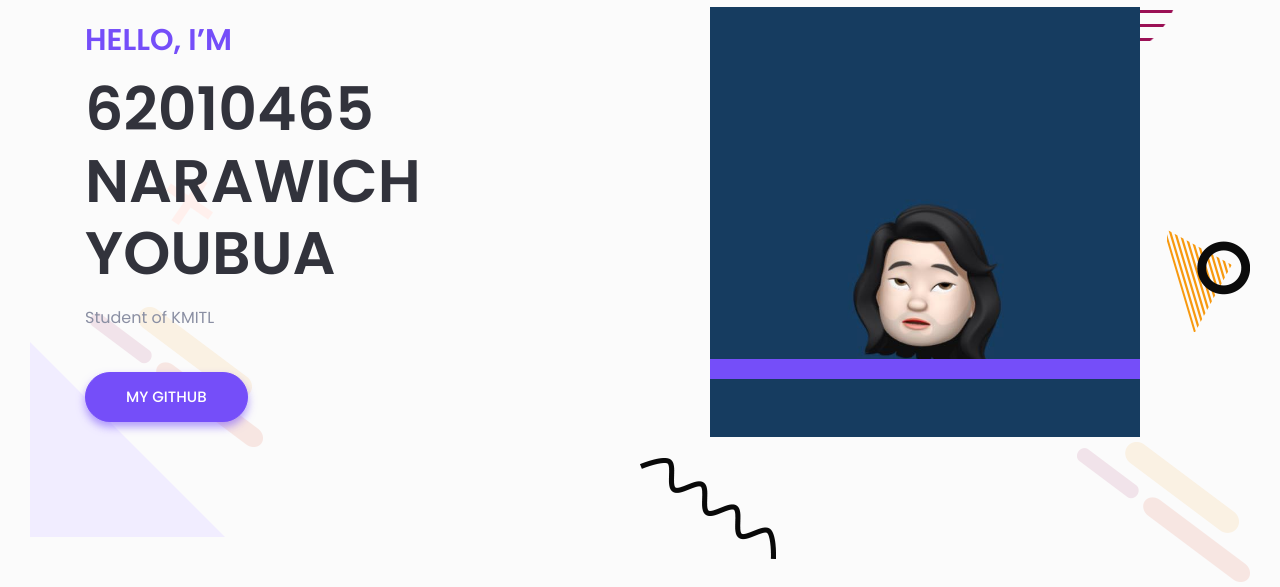
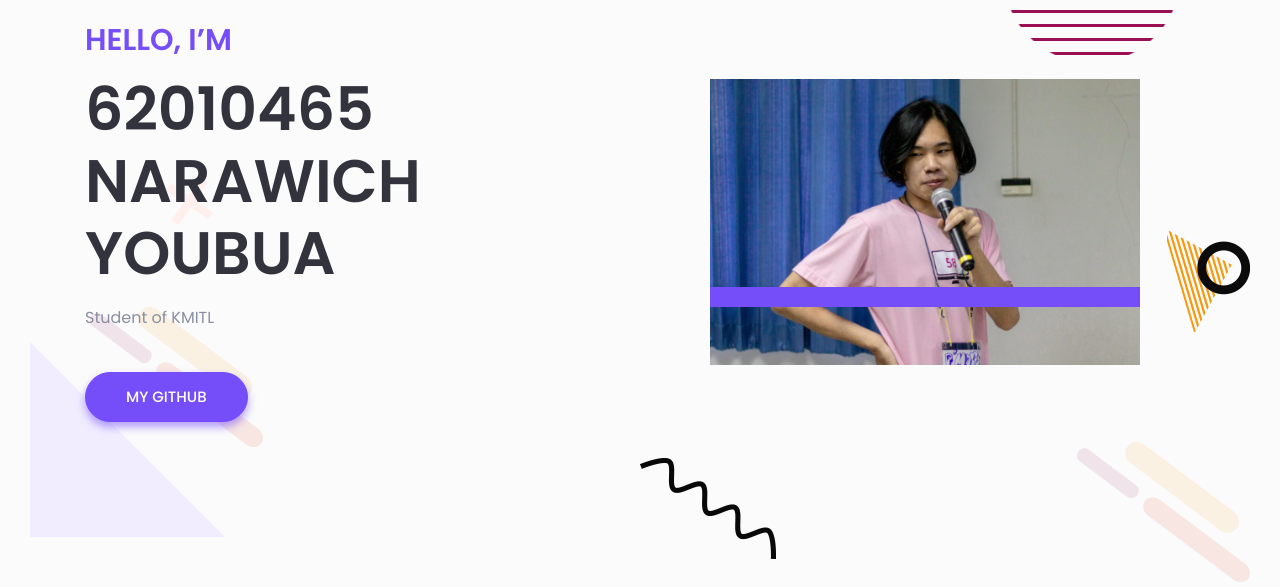
Before and after one commit to MashMaleLLO/MashMaleLLO.github.io, a plain HTML site: page index.html in a window 1280 px wide. Shown: the part 233-820 px from the top of the page. Drawn offline with Linux system fonts and the light colour scheme.

Commit message:
add my cool IMG

```diff
--- a/index.html
+++ b/index.html
@@ -123,7 +123,7 @@
                     </div>
                     <div class="col-lg-6 offset-xl-1">
                         <div class="header-image d-none d-lg-block">
-                            <img src="assets/images/banner/MALE.jpg" alt="MALE">
+                            <img src="assets/images/banner/malePortail.jpg" alt="MALE">
                         </div>
                         <!-- header image -->
                     </div>
```
Also changed, not shown: assets/images/banner/malePortail.jpg (added).
